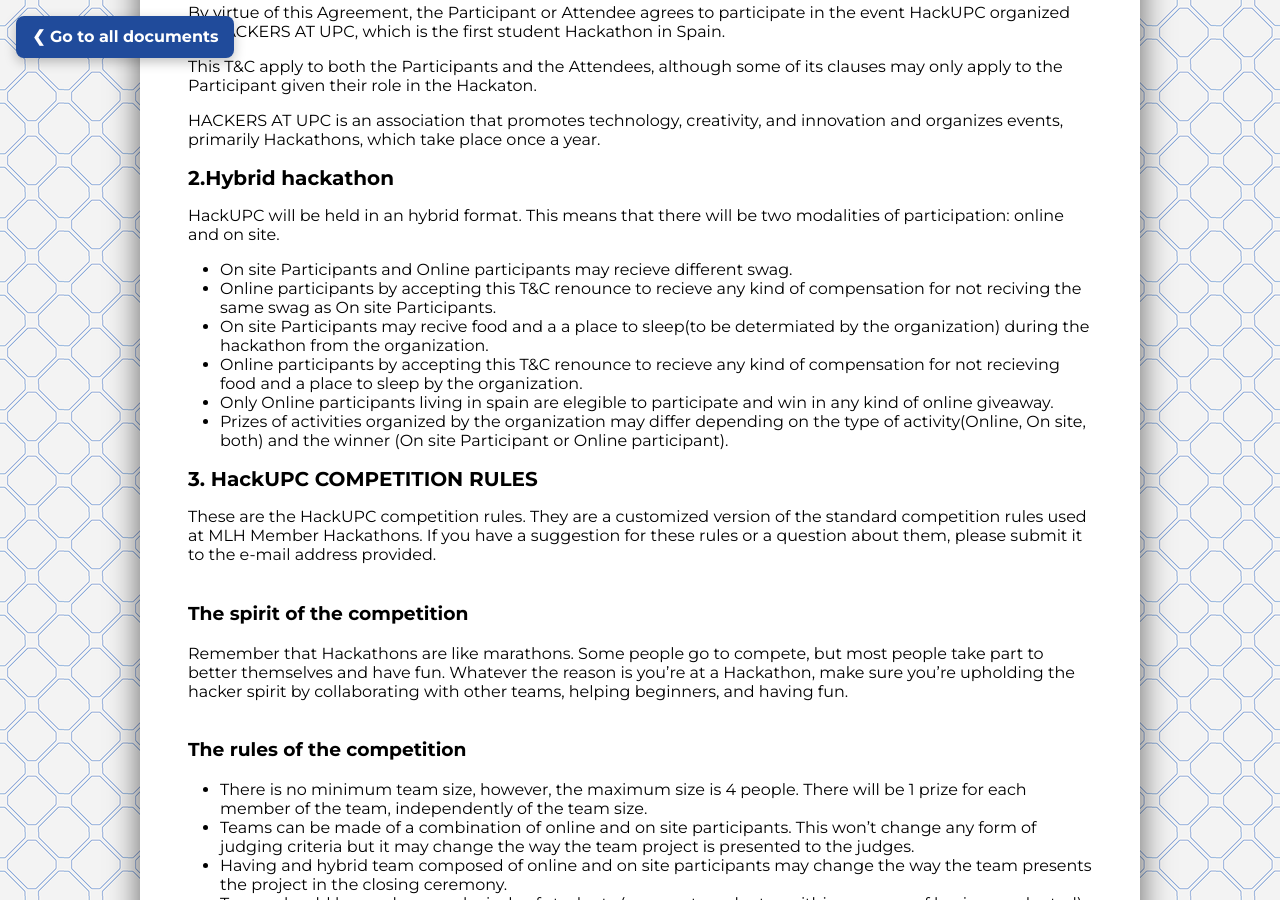
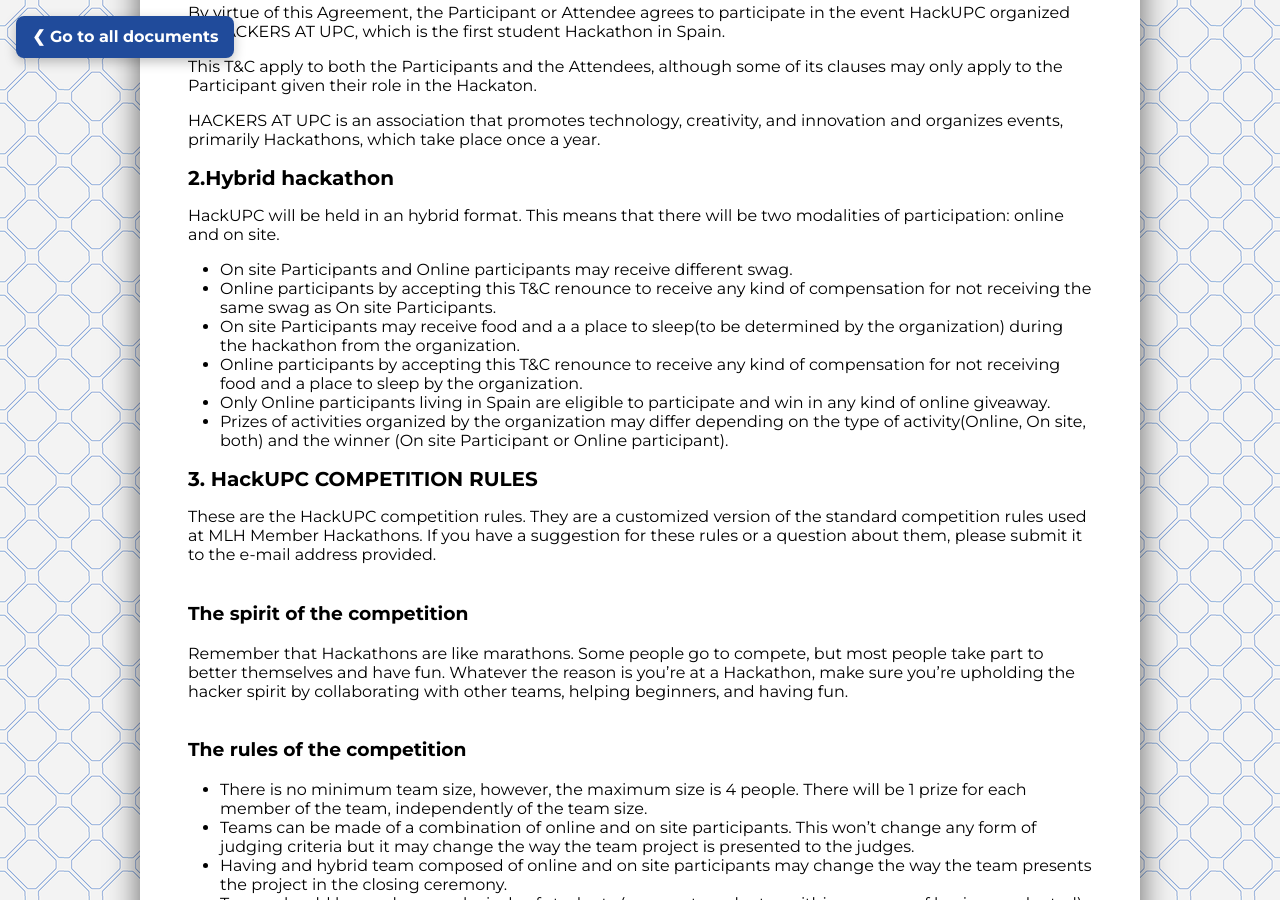
Before and after one commit to hackupc/legal-page, a Jekyll site: the page built from _documents/terms_and_conditions.md, in a window 1280 px wide and 900 px high, scrolled down 908 px. Built offline with Jekyll 4.4.1, drawn with Linux system fonts in a browser that asks for light colours.

Commit message:
updated terms_and_conditions.md grammar

```diff
--- a/_documents/terms_and_conditions.md
+++ b/_documents/terms_and_conditions.md
@@ -37,11 +37,11 @@
 
 HackUPC will be held in an hybrid format. This means that there will be two modalities of participation: online and on site.
 
-- On site Participants and Online participants may recieve different swag.
-- Online participants by accepting this T&C renounce to recieve any kind of compensation for not reciving the same swag as On site Participants.
-- On site Participants may recive food and a a place to sleep(to be determiated by the organization) during the hackathon from the organization.
-- Online participants by accepting this T&C renounce to recieve any kind of compensation for not recieving food and a place to sleep by the organization.
-- Only Online participants living in spain are elegible to participate and win in any kind of online giveaway.
+- On site Participants and Online participants may receive different swag.
+- Online participants by accepting this T&C renounce to receive any kind of compensation for not receiving the same swag as On site Participants.
+- On site Participants may receive food and a a place to sleep(to be determined by the organization) during the hackathon from the organization.
+- Online participants by accepting this T&C renounce to receive any kind of compensation for not receiving food and a place to sleep by the organization.
+- Only Online participants living in Spain are eligible to participate and win in any kind of online giveaway.
 - Prizes of activities organized by the organization may differ depending on the type of activity(Online, On site, both) and the winner (On site Participant or Online participant).
 
 ## 3. HackUPC COMPETITION RULES
```
